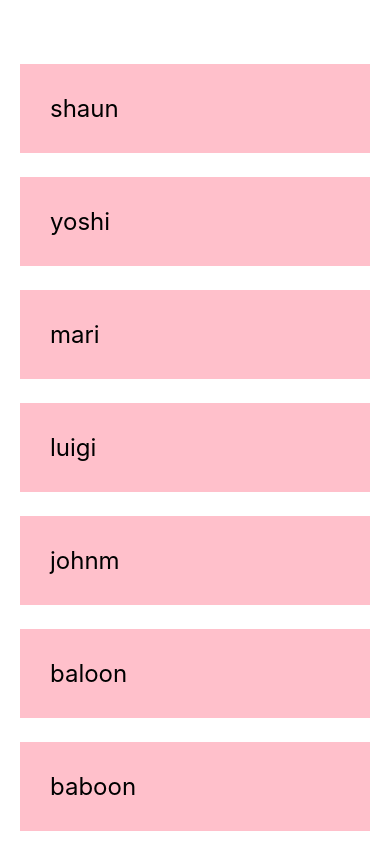
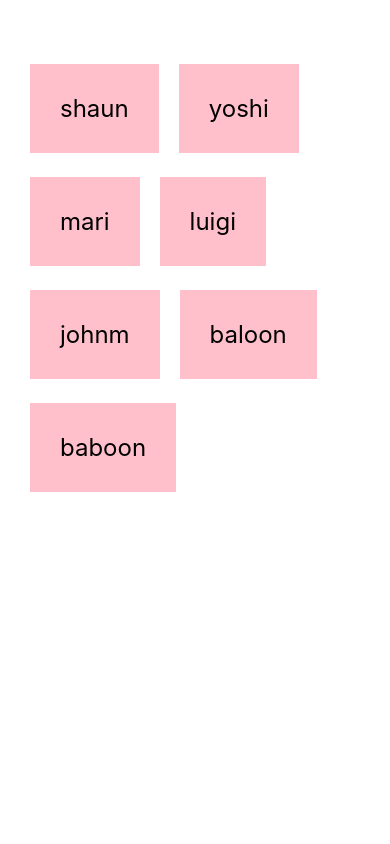
Before and after one commit to happy-man/react-native-beginning, a React Native app: screen / in a window 390 px wide. Built offline with nearby package versions, Linux system fonts and the light colour scheme.

Commit message:
Got familiar with TouchableOpacity component

```diff
--- a/App.js
+++ b/App.js
@@ -1,26 +1,41 @@
 import React, {useState} from 'react';
-import {View, Text, StyleSheet, ScrollView} from 'react-native';
+import {View, Text, StyleSheet, FlatList, TouchableOpacity} from 'react-native';
 
 export default function App() {
   const [people, setPeople] = useState([
-    {name: 'shaun', key: '1'},
-    {name: 'yoshi', key: '2'},
-    {name: 'mari', key: '3'},
-    {name: 'luigi', key: '4'},
-    {name: 'johnm', key: '5'},
-    {name: 'baloon', key: '6'},
-    {name: 'baboon', key: '7'},
+    {name: 'shaun', id: '1'},
+    {name: 'yoshi', id: '2'},
+    {name: 'mari', id: '3'},
+    {name: 'luigi', id: '4'},
+    {name: 'johnm', id: '5'},
+    {name: 'baloon', id: '6'},
+    {name: 'baboon', id: '7'},
   ]);
+
+  const pressHandler = id => {
+    console.log(id);
+    setPeople(prevPeople => prevPeople.filter(person => person.id !== id));
+  };
 
   return (
     <View style={styles.container}>
-      <ScrollView>
+      <FlatList
+        numColumns={2}
+        data={people}
+        keyExtractor={item => item.id}
+        renderItem={({item}) => (
+          <TouchableOpacity onPress={() => pressHandler(item.id)}>
+            <Text style={styles.item}>{item.name}</Text>
+          </TouchableOpacity>
+        )}
+      />
+      {/* <ScrollView>
         {people.map(item => (
           <View key={item.key}>
             <Text style={styles.item}>{item.name}</Text>
           </View>
         ))}
-      </ScrollView>
+      </ScrollView> */}
     </View>
   );
 }
@@ -39,5 +54,6 @@ const styles = StyleSheet.create({
     padding: 30,
     backgroundColor: 'pink',
     fontSize: 24,
+    marginHorizontal: 10,
   },
 });
```
